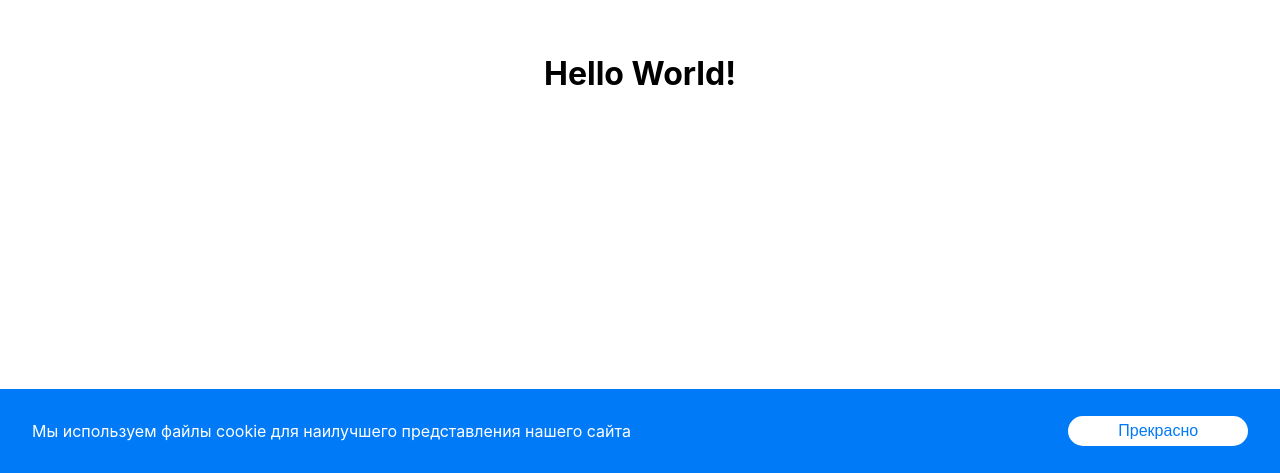
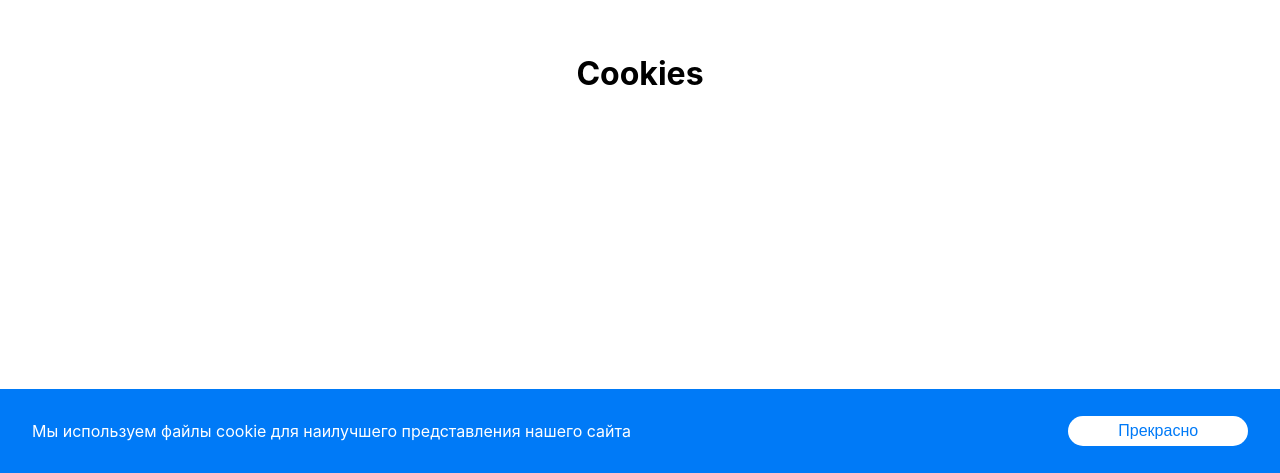
Before and after one commit to GETSHOU/Task-LocalStorage, a website built with webpack: page index.html in a window 1280 px wide. Shown: the part 327-800 px from the top of the page. Built offline with nearby package versions, Linux system fonts and the light colour scheme.

Commit message:
Page title changed

```diff
--- a/index.html
+++ b/index.html
@@ -7,7 +7,7 @@
     <title>Task</title>
 </head>
 <body>
-    <h1>Hello World!</h1>
+    <h1>Cookies</h1>
 
     <div class="cookie-consent">
         <p class="cookie-consent__text">
```
